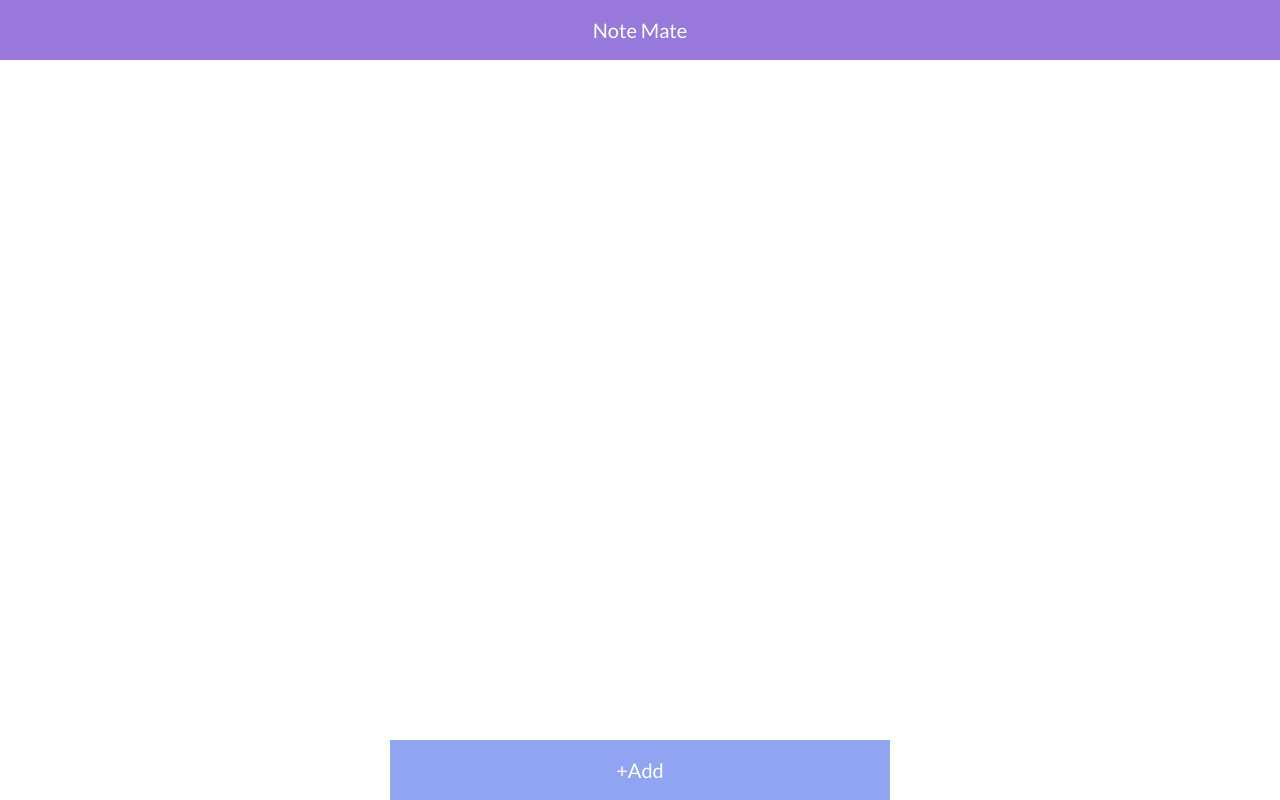
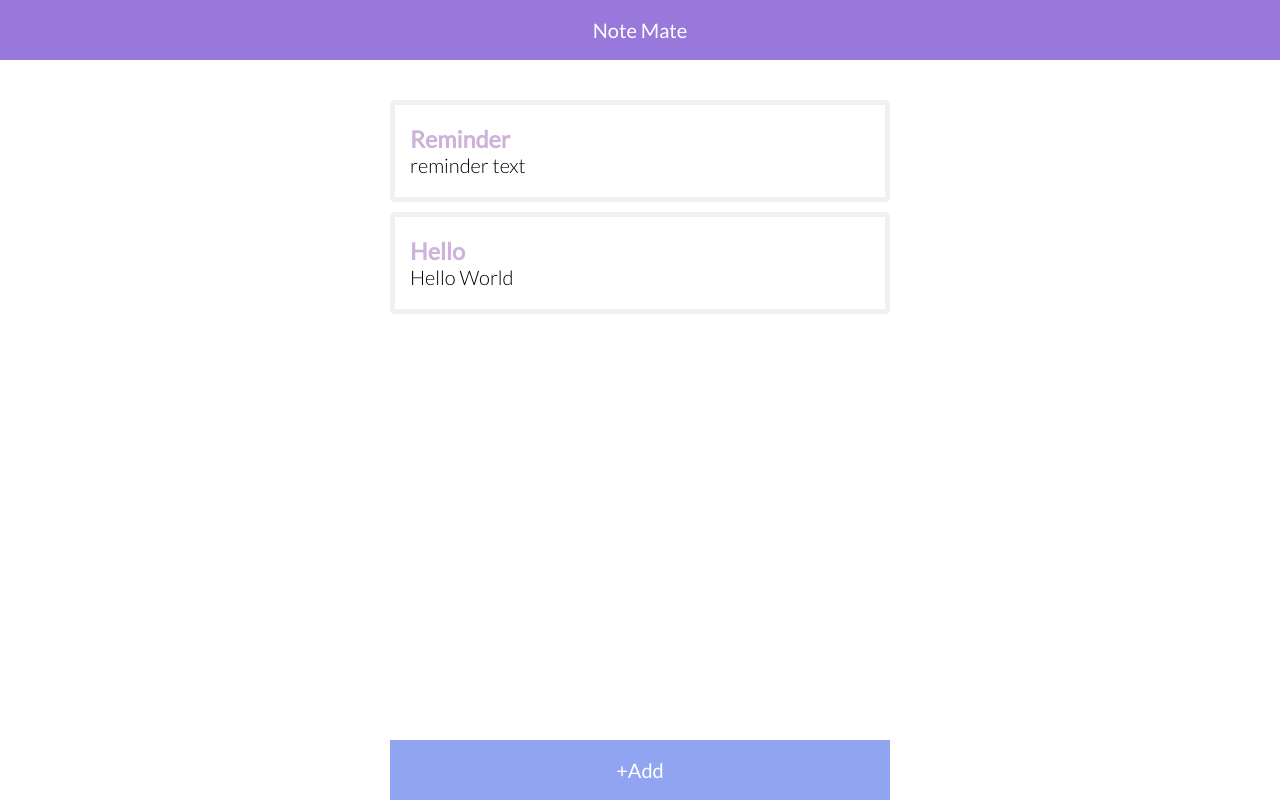
Before and after one commit to Veronchi/note-app, an Angular app: page / in a window 1280 px wide. Built offline with nearby package versions, Linux system fonts and the light colour scheme.

Commit message:
add a mock sample of the note

```diff
--- a/src/app/app.component.css
+++ b/src/app/app.component.css
@@ -1,15 +1,14 @@
 .header {
   display: flex;
   justify-content: center;
-    background-color: #9879DB;
+  background-color: #9879db;
   width: 100%;
 }
 
 .container {
-    display: flex;
   max-width: 500px;
   margin: 0 auto;
-    background-color: red;
+  padding-top: 40px;
 }
 
 .add-btn {
@@ -19,7 +18,7 @@
   left: 50%;
   margin-left: -250px;
   text-align: center;
-    background-color: #90A4F2;
+  background-color: #90a4f2;
   width: 500px;
   cursor: pointer;
 }
--- a/src/app/app.component.html
+++ b/src/app/app.component.html
@@ -1,7 +1,7 @@
 <app-header class="header"></app-header>
 
 <div class="container">
-
+  <app-notes *ngFor="let n of notes" [note]="n"></app-notes>
 
 </div>
 <app-add-btn class="add-btn"></app-add-btn>
--- a/src/app/app.component.ts
+++ b/src/app/app.component.ts
@@ -1,10 +1,17 @@
 import { Component } from '@angular/core';
-
+export interface Note {
+  title: string
+  text: string
+  id?: number
+}
 @Component({
   selector: 'app-root',
   templateUrl: './app.component.html',
   styleUrls: ['./app.component.css']
 })
 export class AppComponent {
-  title = 'note-app';
+  notes: Note[] = [
+    {title: 'Reminder', text: 'reminder text', id: 1},
+    {title: 'Hello', text: 'Hello World', id: 2}
+  ]
 }
--- a/src/app/app.module.ts
+++ b/src/app/app.module.ts
@@ -5,12 +5,14 @@ import { BrowserModule } from '@angular/platform-browser';
 import { AppComponent } from './app.component';
 import { HeaderComponent } from './header/header.component';
 import { AddBtnComponent } from './add-btn/add-btn.component';
+import { NotesComponent } from './notes/notes.component';
 
 @NgModule({
   declarations: [
     AppComponent,
     HeaderComponent,
-    AddBtnComponent
+    AddBtnComponent,
+    NotesComponent
   ],
   imports: [
     BrowserModule,
--- /dev/null
+++ b/src/app/notes/notes.component.css
@@ -0,0 +1,13 @@
+.note-container {
+  list-style: none;
+  border-radius: 5px;
+  border: 5px solid #F0F0F0;
+  padding: 20px 15px;
+  margin-bottom: 10px;
+  font-weight: 300;
+
+}
+
+.note-container h3 {
+  color: #CFB2DB;
+}
--- /dev/null
+++ b/src/app/notes/notes.component.html
@@ -0,0 +1,4 @@
+<div class="note-container">
+  <h3>{{ note.title }}</h3>
+  <p>{{ note.text }}</p>
+</div>
--- /dev/null
+++ b/src/app/notes/notes.component.ts
@@ -0,0 +1,17 @@
+import { Component, Input, OnInit } from '@angular/core';
+import { Note } from '../app.component';
+
+@Component({
+  selector: 'app-notes',
+  templateUrl: './notes.component.html',
+  styleUrls: ['./notes.component.css']
+})
+export class NotesComponent implements OnInit {
+  @Input() note!: Note
+
+  constructor() { }
+
+  ngOnInit(): void {
+  }
+
+}
--- a/src/styles.css
+++ b/src/styles.css
@@ -1,4 +1,4 @@
-@import url('https://fonts.googleapis.com/css2?family=Lato&display=swap');
+@import url('https://fonts.googleapis.com/css2?family=Lato:wght@300;400&display=swap');
 
 * {
   box-sizing: border-box;
@@ -8,5 +8,6 @@
 
 body {
   font-family: 'Lato', sans-serif;
+  font-size: 400;
   font-size: 20px;
 }
```
Also changed, not shown: 1 other file (tests, documents, lock files or other folders). Lines whose indentation alone changed are shown as unchanged.
